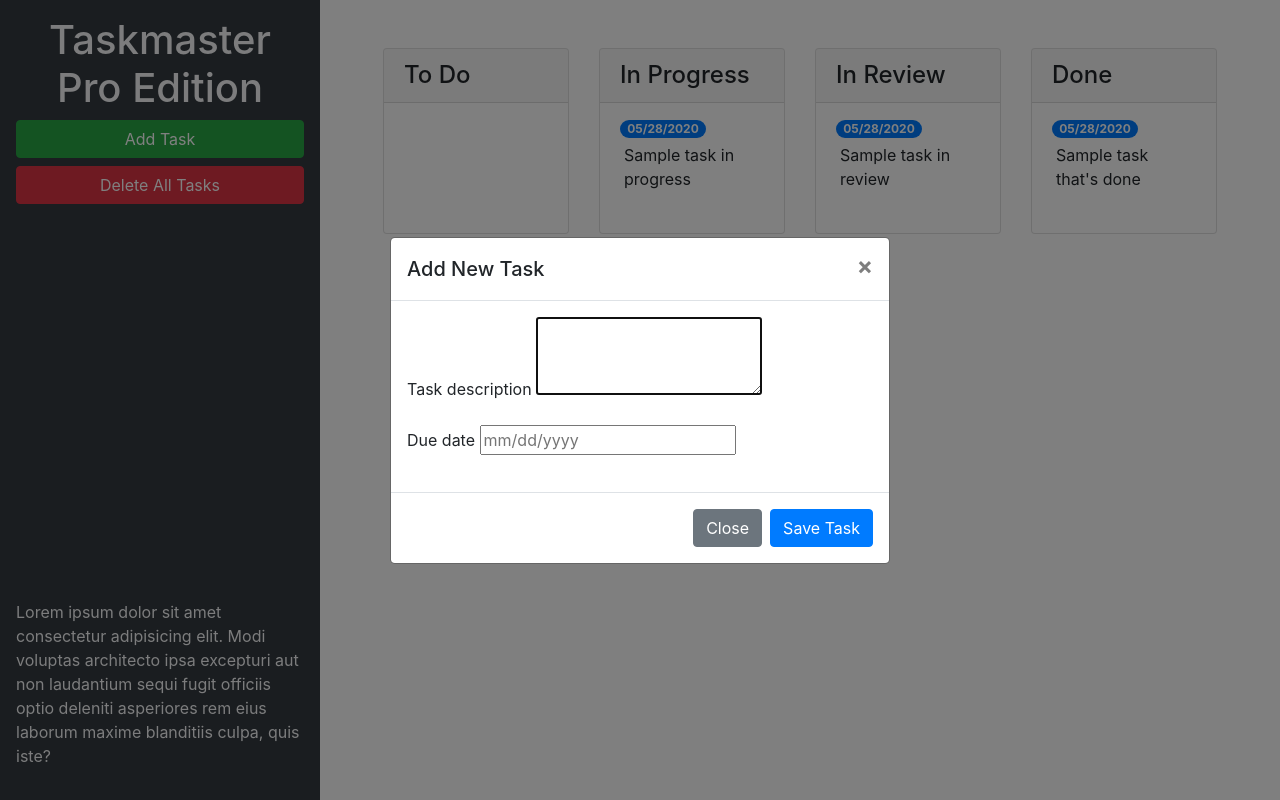
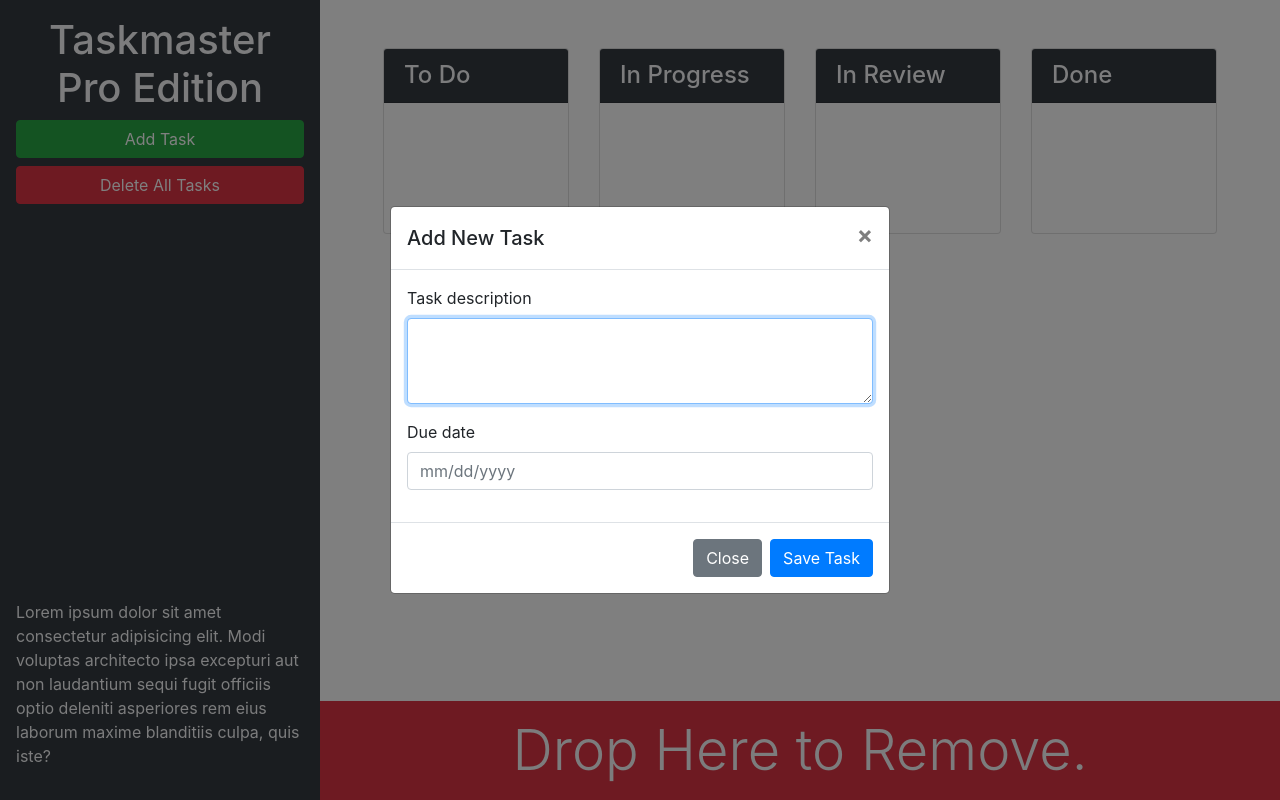
Before and after one commit to TaimurHasan/Taskmaster-Pro, a plain HTML site: page index.html in a window 1280 px wide. Both pictures are taken after a click on the button "Add Task". Drawn offline with nearby package versions, Linux system fonts and the light colour scheme.

Commit message:
adding bootstrap elements to main section

```diff
--- a/index.html
+++ b/index.html
@@ -13,22 +13,22 @@
 <body>
 
   <div class="row min-vh-100 no-gutters">
-    <header class="col-12 col-lg-3 bg-dark text-light d-flex flex-column p-4 p-lg-3">
+    <header class="col-12 col-lg-3 bg-dark text-light sticky-top d-flex flex-column p-4 p-lg-3">
       <h1 class="text-center">Taskmaster Pro Edition</h1>
       <button id="create-task" class="btn btn-block btn-success" data-toggle="modal" data-target="#task-form-modal">Add
         Task</button>
       <button id="remove-tasks" class="btn btn-block btn-danger">Delete All Tasks</button>
-      <p class="mt-auto">Lorem ipsum dolor sit amet consectetur adipisicing elit. Modi voluptas architecto ipsa
+      <p class="mt-auto d-none d-lg-block">Lorem ipsum dolor sit amet consectetur adipisicing elit. Modi voluptas architecto ipsa
         excepturi aut non
         laudantium sequi fugit officiis optio deleniti asperiores rem eius laborum maxime blanditiis culpa, quis iste?
       </p>
     </header>
-    <main class="col-12 col-lg-9">
+    <main class="col-12 col-lg-9 d-flex flex-column">
       <div class="m-5 row justify-content-around">
         <!-- todo start -->
         <div class="col-12 col-md-6 col-xl-3 mb-3">
           <div class="card">
-            <h4 class="card-header">
+            <h4 class="card-header bg-dark text-light">
               To Do
             </h4>
             <ul id="list-toDo" class="list-group list-group-flush">
@@ -40,14 +40,11 @@
         <!-- in progress start -->
         <div class="col-12 col-md-6 col-xl-3 mb-3">
           <div class="card">
-            <h4 class="card-header">
+            <h4 class="card-header bg-dark text-light">
               In Progress
             </h4>
             <ul id="list-inProgress" class="list-group list-group-flush">
-              <li class="list-group-item">
-                <span class="badge badge-primary badge-pill">05/28/2020</span>
-                <p class="m-1">Sample task in progress</p>
-              </li>
+
             </ul>
           </div>
         </div>
@@ -55,14 +52,11 @@
         <!-- in review start -->
         <div class="col-12 col-md-6 col-xl-3 mb-3">
           <div class="card">
-            <h4 class="card-header">
+            <h4 class="card-header bg-dark text-light">
               In Review
             </h4>
             <ul id="list-inReview" class="list-group list-group-flush">
-              <li class="list-group-item">
-                <span class="badge badge-primary badge-pill">05/28/2020</span>
-                <p class="m-1">Sample task in review</p>
-              </li>
+
             </ul>
           </div>
         </div>
@@ -70,18 +64,20 @@
         <!-- done start -->
         <div class="col-12 col-md-6 col-xl-3 mb-3">
           <div class="card">
-            <h4 class="card-header">
+            <h4 class="card-header bg-dark text-light">
               Done
             </h4>
             <ul id="list-done" class="list-group list-group-flush">
-              <li class="list-group-item">
-                <span class="badge badge-primary badge-pill">05/28/2020</span>
-                <p class="m-1">Sample task that's done</p>
-              </li>
+
             </ul>
           </div>
         </div>
         <!-- done end -->
+      </div>
+      <div id="trash" class="mt-auto">
+        <div class="w-100 bg-danger p-3 text-center text-light display-4">
+          Drop Here to Remove.
+        </div>
       </div>
     </main>
   </div>
@@ -101,11 +97,11 @@
           <form>
             <div class="form-group">
               <label for="modalTaskDescription">Task description</label>
-              <textarea id="modalTaskDescription" rows="3"></textarea>
+              <textarea id="modalTaskDescription" rows="3" class="form-control"></textarea>
             </div>
             <div class="form-group">
               <label for="modalDueDate">Due date</label>
-              <input type="text" id="modalDueDate" placeholder="mm/dd/yyyy" autocomplete="off" />
+              <input type="text" class="form-control" id="modalDueDate" placeholder="mm/dd/yyyy" autocomplete="off" />
             </div>
           </form>
         </div>
```
